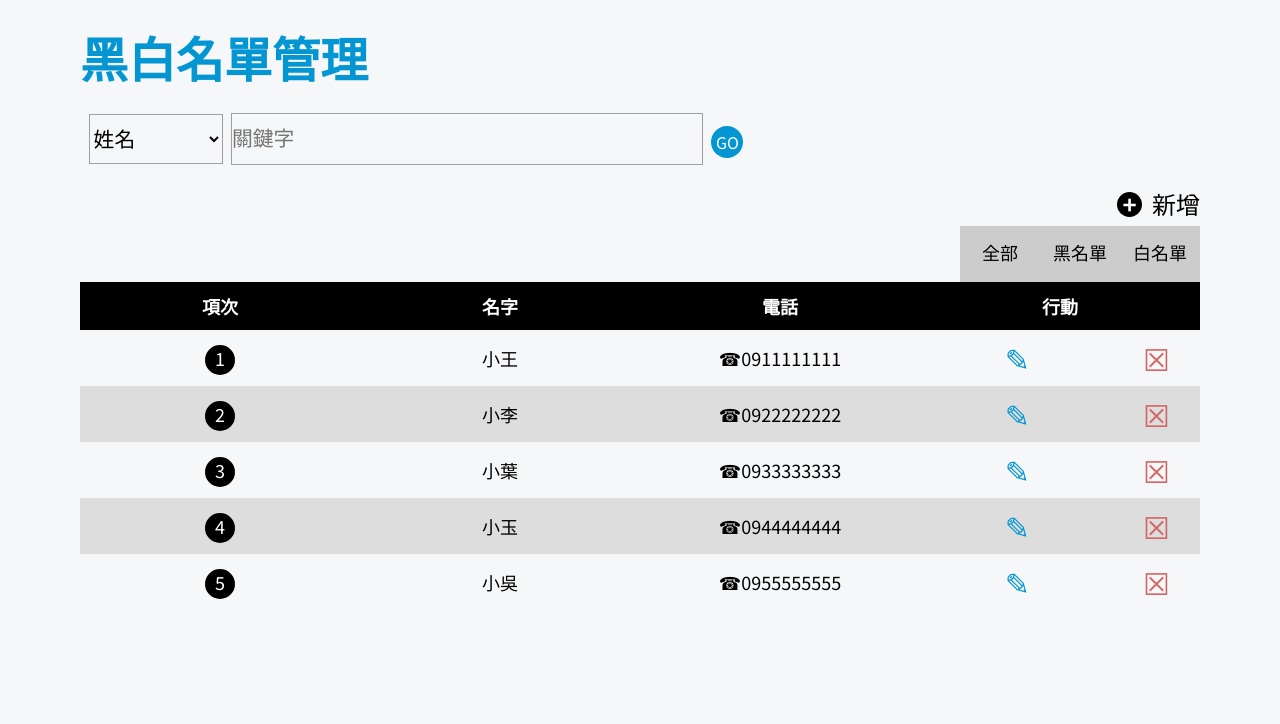
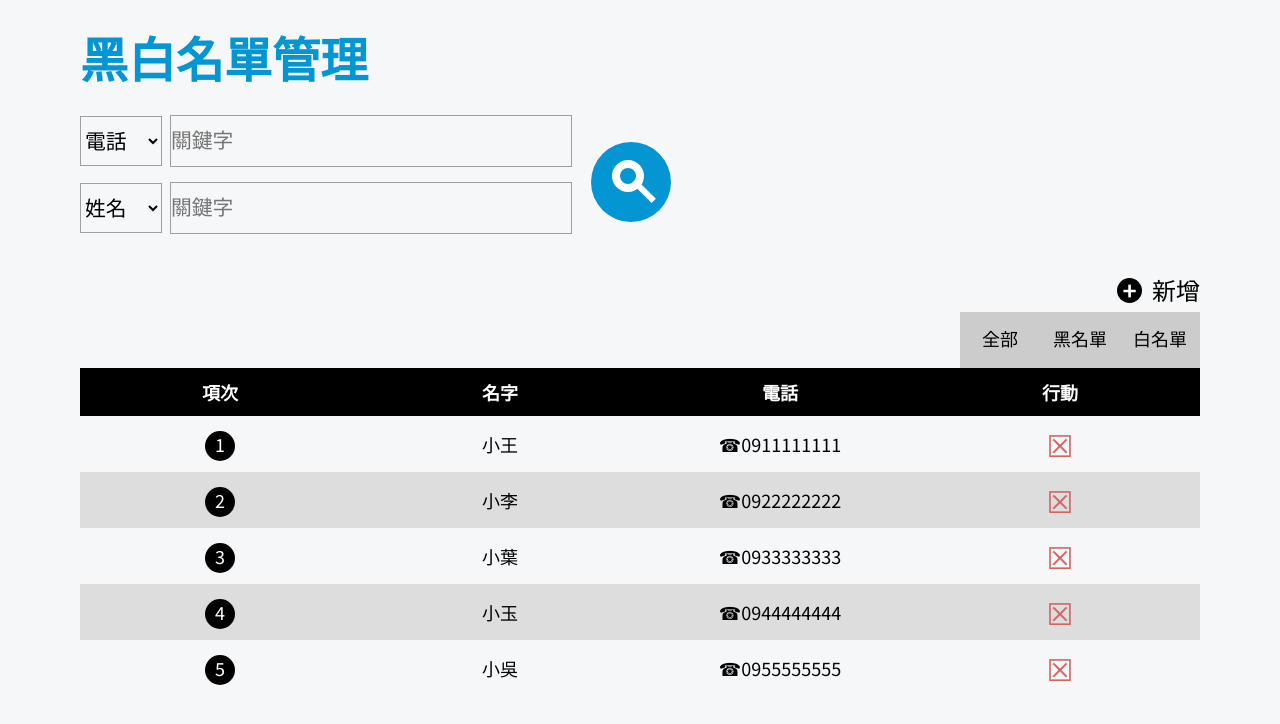
Before and after one commit to Louslife/tel-blacklist-react, a React (Create React App) app: page / in a window 1280 px wide. Shown: the top 724 px of the page. Built offline with nearby package versions, Linux system fonts and the light colour scheme.

Commit message:
feat:fixed css

```diff
--- a/src/component/SearchNav.js
+++ b/src/component/SearchNav.js
@@ -7,20 +7,42 @@ const SearchNav = (props) => {
   return (
     <nav className="container">
       <form className={SearchBar.seachWrap}>
+        <div className={SearchBar.inputWrap}>
+          <div className={SearchBar.inputGroup}>
+            <select className={SearchBar.select} name="category" id="category"
+              onChange={props.getSeachType}
+            >
+              {/* <option value="nameSeach">姓名</option> */}
+              <option value="telSeach">電話</option>
+            </select >
+            <input className={SearchBar.input} type="text" placeholder="關鍵字"
+              onChange={props.getSeachWord}
+            />
+            {/* <div className={SearchBar.icon}
+          onClick={props.hendleSeachTel}
+          >GO</div> */}
+          </div>
           <div className={SearchBar.inputGroup}>
             <select className={SearchBar.select} name="category" id="category"
               onChange={props.getSeachType}
             >
               <option value="nameSeach">姓名</option>
-            <option value="telSeach">電話</option>
+              {/* <option value="telSeach">電話</option> */}
             </select>
             <input className={SearchBar.input} type="text" placeholder="關鍵字"
               onChange={props.getSeachWord}
             />
-          <div className={SearchBar.icon}
+            {/* <div className={SearchBar.icon}
           onClick={props.hendleSeachTel}
-          >GO</div>
+          >GO</div> */}
           </div>
+        </div>
+        <div className={SearchBar.iconWarp}>
+          <div className={SearchBar.iconGroup}>
+            <span className={SearchBar.icon}></span>
+          </div>
+        </div>
+
       </form>
     </nav>
   )
--- a/src/component/TelBlacklist.js
+++ b/src/component/TelBlacklist.js
@@ -292,9 +292,9 @@ function TelBlacklist() {
                 <div className={Crad.cradItme}>&#9742;{obj.tel}</div>
                 <div className={Crad.cradItme}>
                   <div className={Crad.btnWarp}>
-                    <div className={Crad.telActionRevise}
+                    {/* <div className={Crad.telActionRevise}
                       onClick={() => hendleUpdateTel(obj)}
-                    >&#9998;</div>
+                    >&#9998;</div> */}
                     <div className={Crad.telActionDel}
                       onClick={() => hendleDeleteTel(obj.telId)}
                     >&#9746;</div>
--- a/src/css/Crad.module.css
+++ b/src/css/Crad.module.css
@@ -56,6 +56,7 @@
   line-height: 30px;
   font-size: 30px;
   color: #D36565;
+  text-align: center;
 }
 
 @media screen and (min-width: 768px) {
--- a/src/css/SearchBar.module.css
+++ b/src/css/SearchBar.module.css
@@ -1,5 +1,4 @@
 .inputGroup {
-  width: 100%;
   text-align: center;
 }
 .select {
@@ -17,27 +16,36 @@
   border: 1.5px solid #9f9f9f;
 }
 .icon {
-  display: block;
+  display: inline-block;
   margin-top: 5px;
   line-height: 3rem;
   width: 100%;
   height: 3rem;
   border-radius: 8px;
-  background: #0496d2;
   color: white;
   font-size: 24px;
 }
 
 @media screen and (min-width: 768px) {
+  .seachWrap {
+    display: flex;
+    justify-content: space-between;
+    width: 600px;
+  }
+
+  .inputWrap {
+    flex: 5;
+  }
+
   .inputGroup {
     display: flex;
     justify-content: center;
     align-items: center;
-    width: 60%;
-    height: 3rem;
+    width: 100%;
+    padding-bottom: 15px;
   }
   .select {
-    width: 20%;
+    flex: 1;
     height: 50px;
     font-size: 1.3rem;
     border: 1.5px solid #9f9f9f;
@@ -45,19 +53,52 @@
 
   .input {
     font-size: 1.3rem;
-    width: 70%;
+    flex: 5;
     height: 50px;
     margin-left: 8px;
     border: 1.5px solid #9f9f9f;
   }
+  .iconWarp {
+    flex: 1;
+    padding-left: 10px;
+    display: flex;
+    align-content: center;
+    justify-content: center;
+    align-self: center;
+  }
+
+  .iconGroup{
+    width: 80px;
+    height: 80px;
+    line-height: 80px;
+    background: #0496D2;
+    text-align: center;
+    border-radius: 50%;
+  }
 
   .icon {
-    display: block;
-    line-height: 2rem;
-    width: 2rem;
-    height: 2rem;
-    border-radius: 50%;
-    margin-left: 8px;
-    font-size: 16px;
+    font-size: 5em; /* This controls the size. */
+    display: inline-block;
+    right: 0.03em;
+    bottom: -0.03em;
+    width: 0.4em;
+    height: 0.4em;
+    border: 0.1em solid rgb(255, 255, 255);
+    position: relative;
+    border-radius: 0.35em;
+    background: #0496D2;
+  }
+
+  .icon::before {
+    content: "";
+    display: inline-block;
+    position: absolute;
+    right: -0.27em;
+    bottom: -0.13em;
+    border-width: 0;
+    width: 0.35em;
+    height: 0.07em;
+    transform: rotate(45deg);
+    background: #ffffff;
   }
 }
```
Lines whose indentation alone changed are shown as unchanged.
